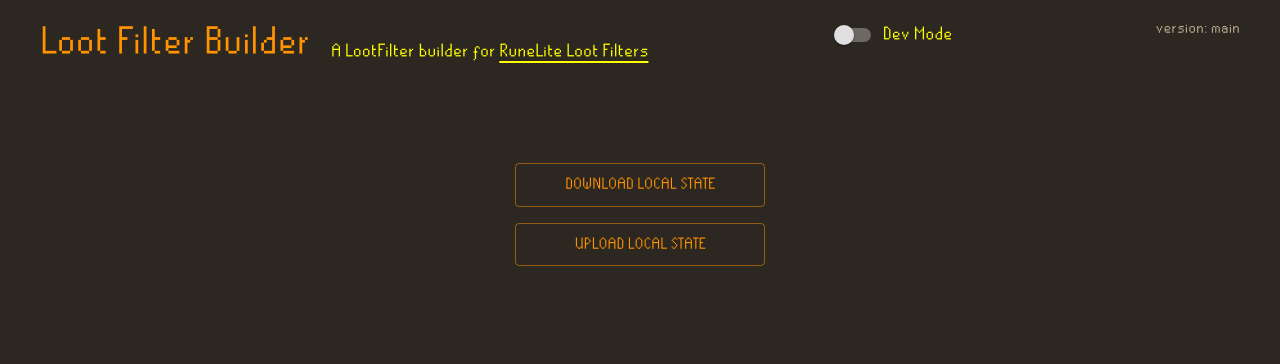
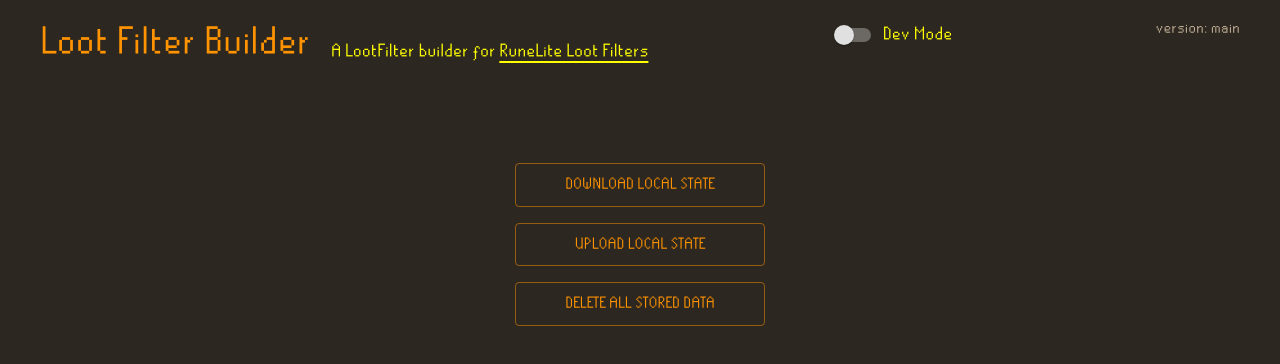
Before and after one commit to kutweer/loot-filters-ui, a React app in the folder packages/ui/: page /debug in a window 1280 px wide. Shown: the top 364 px of the page. Built offline with nearby package versions, Linux system fonts and the light colour scheme.

Commit message:
delete all stored data

```diff
--- a/packages/ui/src/pages/DebugPage.tsx
+++ b/packages/ui/src/pages/DebugPage.tsx
@@ -68,6 +68,16 @@ export const DebugPage = () => {
                         }}
                     />
                 </Button>
+                <Button
+                    sx={{ width: '250px' }}
+                    variant="outlined"
+                    onClick={() => {
+                        localStorage.clear()
+                        window.location.href = `${window.location.protocol}://${window.location.host}`
+                    }}
+                >
+                    Delete All Stored Data
+                </Button>
             </Box>
         </Container>
     )
```
